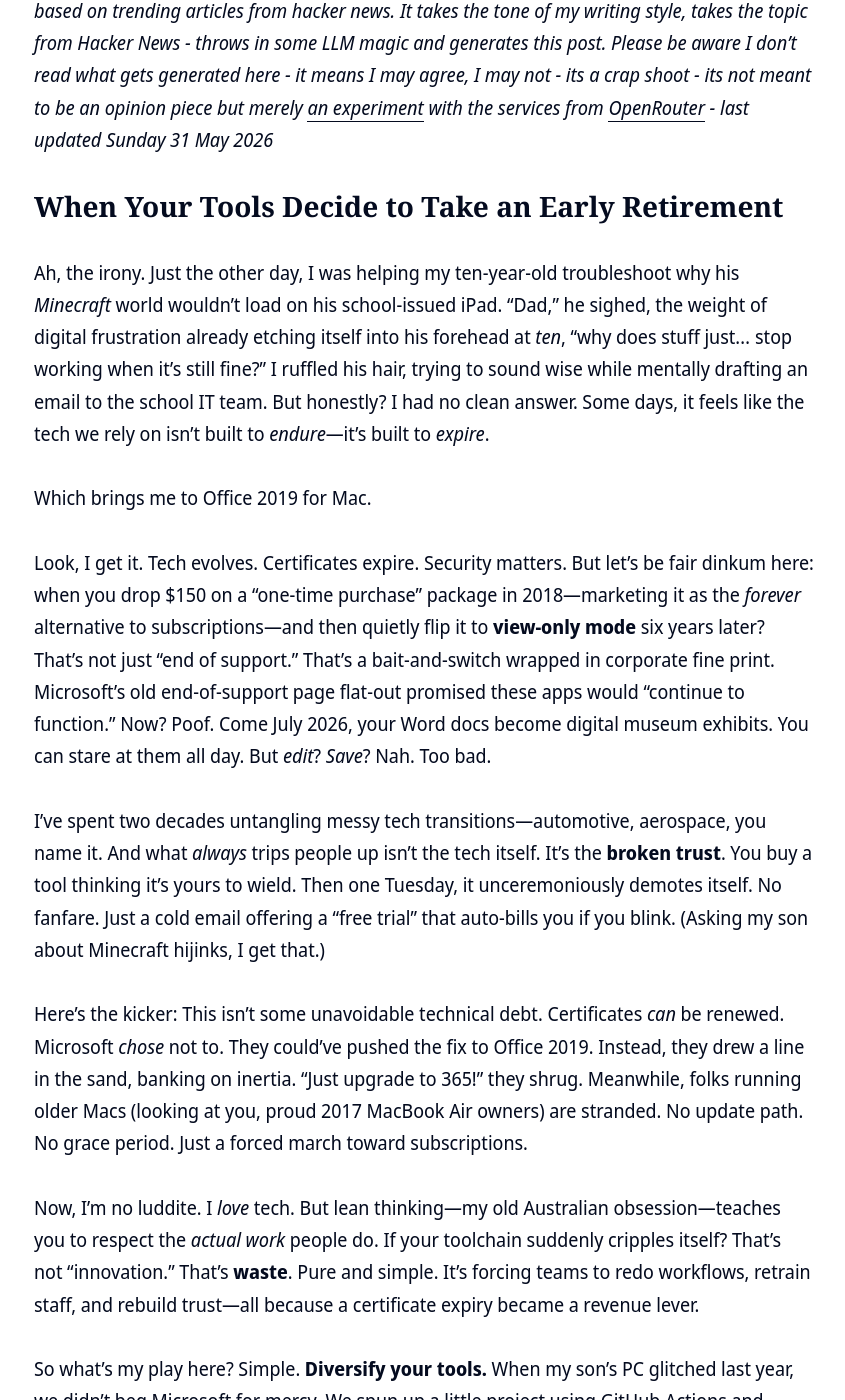
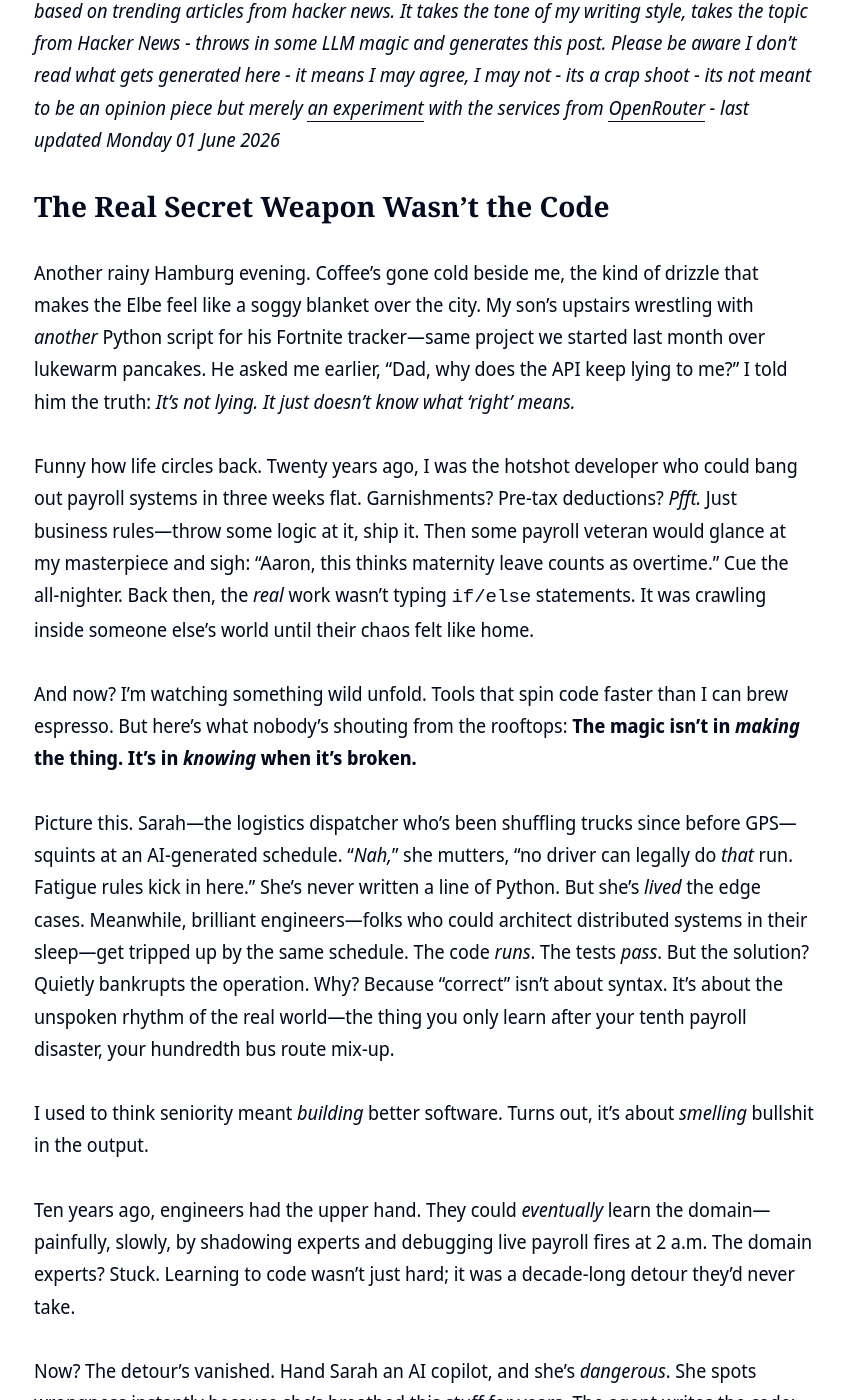
Before and after one commit to clintjb/clintjb.github.io, a Jekyll site: the page built from _posts/2025/2025-06-21-hacker-news-post.md, in a window 1280 px wide and 1400 px high, scrolled down 945 px. Shown: the whole window, without its empty margins (216-1061 px from the left). Built offline with Jekyll 4.4.1, drawn with Linux system fonts in a browser that asks for light colours; nearby versions of some CDN libraries; some of the changed text lies outside the part shown.

Commit message:
Updated Weekly Post

```diff
--- a/_posts/2025/2025-06-21-hacker-news-post.md
+++ b/_posts/2025/2025-06-21-hacker-news-post.md
@@ -11,30 +11,30 @@ image: '/images/posts/2025/weekly.jpg'
 ---
 ![](/images/posts/2025/weekly.jpg)
 
-_⚠️ **THIS POST IS GENERATED WITH LLMs**: This post is newly generated a few times a week based on trending articles from hacker news. It takes the tone of my writing style, takes the topic from Hacker News - throws in some LLM magic and generates this post. Please be aware I don't read what gets generated here - it means I may agree, I may not - its a crap shoot - its not meant to be an opinion piece but merely [an experiment](https://github.com/clintjb/Weekly-Post) with the services from [OpenRouter](https://openrouter.ai) - last updated Sunday 31 May 2026_
+_⚠️ **THIS POST IS GENERATED WITH LLMs**: This post is newly generated a few times a week based on trending articles from hacker news. It takes the tone of my writing style, takes the topic from Hacker News - throws in some LLM magic and generates this post. Please be aware I don't read what gets generated here - it means I may agree, I may not - its a crap shoot - its not meant to be an opinion piece but merely [an experiment](https://github.com/clintjb/Weekly-Post) with the services from [OpenRouter](https://openrouter.ai) - last updated Monday 01 June 2026_
 
-## When Your Tools Decide to Take an Early Retirement
+## The Real Secret Weapon Wasn’t the Code
 
-Ah, the irony. Just the other day, I was helping my ten-year-old troubleshoot why his *Minecraft* world wouldn’t load on his school-issued iPad. “Dad,” he sighed, the weight of digital frustration already etching itself into his forehead at *ten*, “why does stuff just… stop working when it’s still fine?” I ruffled his hair, trying to sound wise while mentally drafting an email to the school IT team. But honestly? I had no clean answer. Some days, it feels like the tech we rely on isn’t built to *endure*—it’s built to *expire*.
+Another rainy Hamburg evening. Coffee’s gone cold beside me, the kind of drizzle that makes the Elbe feel like a soggy blanket over the city. My son’s upstairs wrestling with *another* Python script for his Fortnite tracker—same project we started last month over lukewarm pancakes. He asked me earlier, “Dad, why does the API keep lying to me?” I told him the truth: *It’s not lying. It just doesn’t know what ‘right’ means.*
 
-Which brings me to Office 2019 for Mac.
+Funny how life circles back. Twenty years ago, I was the hotshot developer who could bang out payroll systems in three weeks flat. Garnishments? Pre-tax deductions? *Pfft.* Just business rules—throw some logic at it, ship it. Then some payroll veteran would glance at my masterpiece and sigh: “Aaron, this thinks maternity leave counts as overtime.” Cue the all-nighter. Back then, the *real* work wasn’t typing `if/else` statements. It was crawling inside someone else’s world until their chaos felt like home.
 
-Look, I get it. Tech evolves. Certificates expire. Security matters. But let’s be fair dinkum here: when you drop $150 on a “one-time purchase” package in 2018—marketing it as the *forever* alternative to subscriptions—and then quietly flip it to **view-only mode** six years later? That’s not just “end of support.” That’s a bait-and-switch wrapped in corporate fine print. Microsoft’s old end-of-support page flat-out promised these apps would “continue to function.” Now? Poof. Come July 2026, your Word docs become digital museum exhibits. You can stare at them all day. But *edit*? *Save*? Nah. Too bad.
+And now? I’m watching something wild unfold. Tools that spin code faster than I can brew espresso. But here’s what nobody’s shouting from the rooftops: **The magic isn’t in *making* the thing. It’s in *knowing* when it’s broken.**
 
-I’ve spent two decades untangling messy tech transitions—automotive, aerospace, you name it. And what *always* trips people up isn’t the tech itself. It’s the **broken trust**. You buy a tool thinking it’s yours to wield. Then one Tuesday, it unceremoniously demotes itself. No fanfare. Just a cold email offering a “free trial” that auto-bills you if you blink. (Asking my son about Minecraft hijinks, I get that.)
+Picture this. Sarah—the logistics dispatcher who’s been shuffling trucks since before GPS—squints at an AI-generated schedule. “*Nah,*” she mutters, “no driver can legally do *that* run. Fatigue rules kick in here.” She’s never written a line of Python. But she’s *lived* the edge cases. Meanwhile, brilliant engineers—folks who could architect distributed systems in their sleep—get tripped up by the same schedule. The code *runs*. The tests *pass*. But the solution? Quietly bankrupts the operation. Why? Because “correct” isn’t about syntax. It’s about the unspoken rhythm of the real world—the thing you only learn after your tenth payroll disaster, your hundredth bus route mix-up.
 
-Here’s the kicker: This isn’t some unavoidable technical debt. Certificates *can* be renewed. Microsoft *chose* not to. They could’ve pushed the fix to Office 2019. Instead, they drew a line in the sand, banking on inertia. “Just upgrade to 365!” they shrug. Meanwhile, folks running older Macs (looking at you, proud 2017 MacBook Air owners) are stranded. No update path. No grace period. Just a forced march toward subscriptions.
+I used to think seniority meant *building* better software. Turns out, it’s about *smelling* bullshit in the output.
 
-Now, I’m no luddite. I *love* tech. But lean thinking—my old Australian obsession—teaches you to respect the *actual work* people do. If your toolchain suddenly cripples itself? That’s not “innovation.” That’s **waste**. Pure and simple. It’s forcing teams to redo workflows, retrain staff, and rebuild trust—all because a certificate expiry became a revenue lever.
+Ten years ago, engineers had the upper hand. They could *eventually* learn the domain—painfully, slowly, by shadowing experts and debugging live payroll fires at 2 a.m. The domain experts? Stuck. Learning to code wasn’t just hard; it was a decade-long detour they’d never take.
 
-So what’s my play here? Simple. **Diversify your tools.** When my son’s PC glitched last year, we didn’t beg Microsoft for mercy. We spun up a little project using GitHub Actions and Python (turns out Fortnite stats make a killer intro to APIs). Same principle applies now:
+Now? The detour’s vanished. Hand Sarah an AI copilot, and she’s *dangerous*. She spots wrongness instantly because she’s breathed this stuff for years. The agent writes the code; *she* holds the compass. But flip it: Give that same tool to an engineer who’s never touched logistics? They’ll ship a masterpiece that implodes in week two. The tool gives them speed, but zero wisdom.
 
-- **Try LibreOffice.** It’s free, it runs everywhere, and it won’t ghost you in 2026.
-- **Embrace the web apps** if you must—but know they’re tethered to *someone’s* roadmap.
-- And for the love of god, **back up your docs as plain text or PDFs**. Your great-grandchildren might thank you.
+This isn’t about replacing coders. It’s about flipping the script. That deep, gritty understanding of *how things actually work*—the stuff baked into your bones after reconciling a thousand insurance claims or tracking a hundred bus routes? **That’s the new currency.** No prompt can replicate it. No framework can abstract it away.
 
-Funny how life comes full circle. As a kid, my brother and I treasured those brittle Garbage Pail Kids packs—not because they were *valuable*, but because they *lasted*. We could trade them, scribble on them, lose them in the couch… but the art never suddenly “expired.” Tech should feel that way. Not like a time bomb ticking toward a quiet betrayal.
+So where do you put your energy now? Not chasing the next shiny language. *Dive into a world.* Spend time where the rubber meets the road—sit with dispatchers, nurses, chefs, farmers. Learn their jargon, their nightmares, their “this *always* breaks on Tuesdays.” Build that mental map until you dream in *their* edge cases. Because when the AI spits out code tomorrow? You’ll be the one who spots the lie before it ships.
 
-Anyway. I’m off to tweak my chili recipe (lean principle: *always* test texture over the flame). But before I go—here’s to tools that *serve* us, not the other way ’round. And to dads everywhere, fielding the same “why does tech hate us?” questions from wide-eyed kids.
+My son finally fixed his Fortnite tracker today. Celebrated with a round of *Döner* from the stand by our flat. As we ate, he asked how I knew the API docs were lying. I patted his shoulder: “Kid, it’s not about the code. It’s about knowing the game.”
 
-We’ll figure it out. One open-source workaround at a time. 🥃💻
+Same goes for everything worth building.
+
+Pull up a chair. Grab a whisky. Let’s talk about the *real* work. 🥃
```
